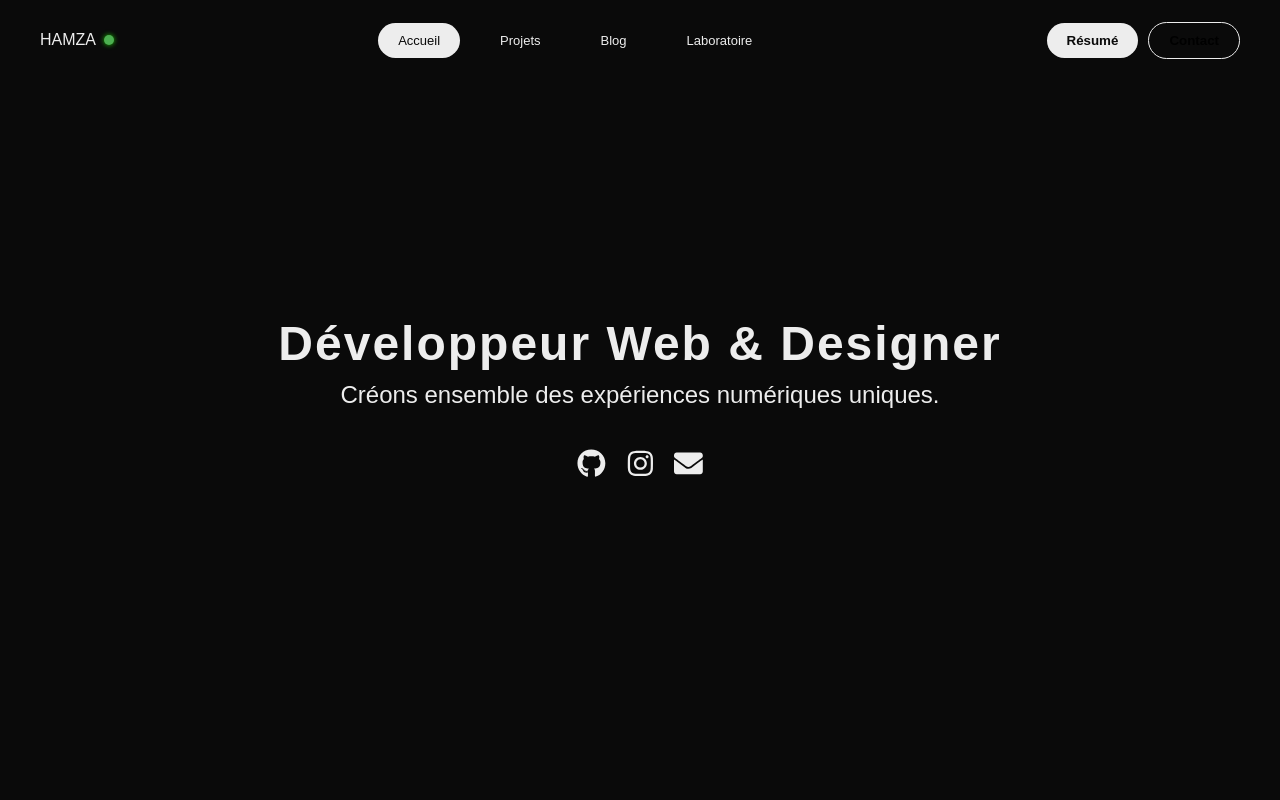
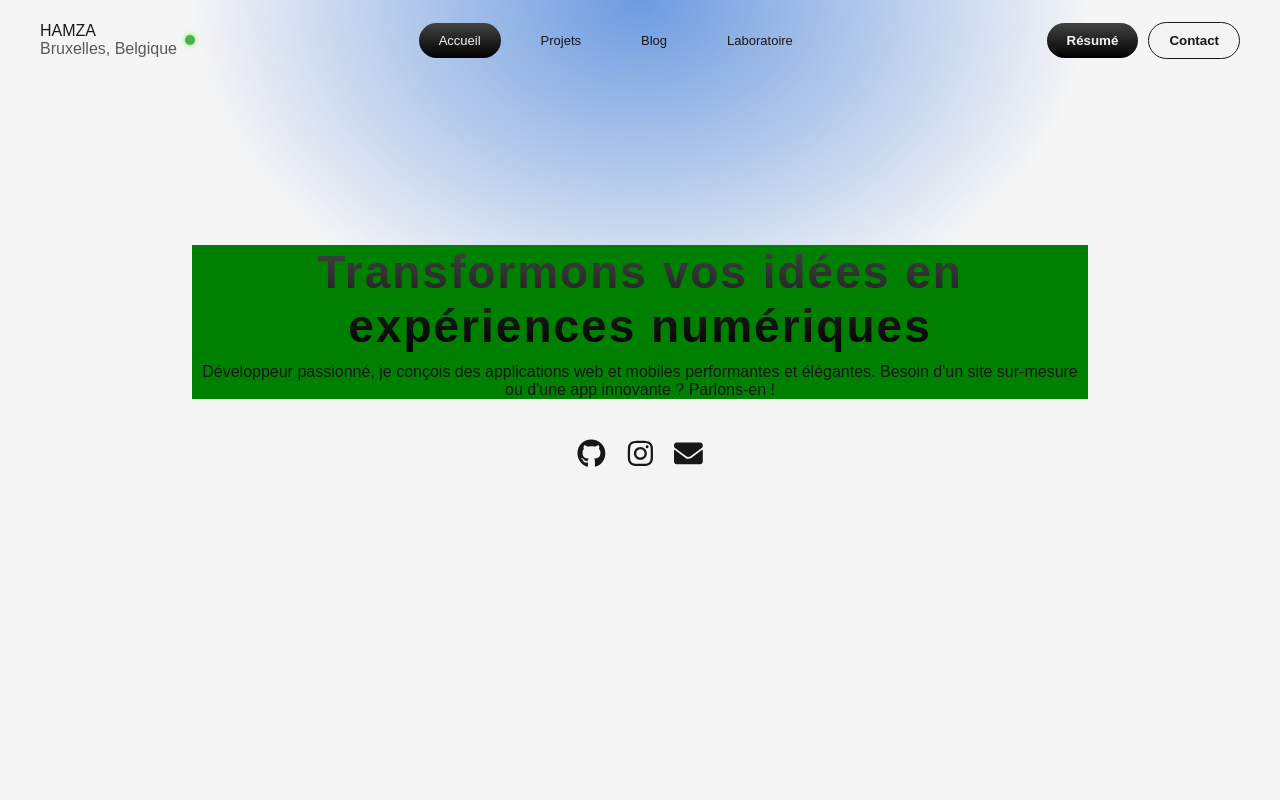
Before and after one commit to HamzaChl/next-portfolio, a Next.js app: page / in a window 1280 px wide. Shown: the top 800 px of the page. Built offline with nearby package versions, Linux system fonts and the light colour scheme.

Commit message:
gsap light effect

```diff
--- a/src/components/Nav2.tsx
+++ b/src/components/Nav2.tsx
@@ -57,7 +57,10 @@ const Nav2 = () => {
     <header className={styles.headerContainer}>
       <nav className={`${styles.navbar} ${scrolled ? styles.scrolled : ""}`}>
         <div className={styles.navLeft}>
+          <div className={styles.wrapper}>
           <div className={styles.logo}>HAMZA</div>
+          <p>Bruxelles, Belgique</p>
+          </div>
           <span
             className={`${styles.statusIndicator} ${isAvailable ? styles.online : styles.offline}`}
           ></span>
--- a/src/pages/index.tsx
+++ b/src/pages/index.tsx
@@ -1,6 +1,6 @@
 "use client";
 
-import { useEffect, useRef, useState } from "react";
+import { useEffect, useRef } from "react";
 import { FaGithub, FaInstagram, FaEnvelope } from "react-icons/fa";
 import gsap from "gsap";
 import styles from "@/styles/Home.module.css";
@@ -9,42 +9,56 @@ const Home = () => {
   const titleRef = useRef(null);
   const subtitleRef = useRef(null);
   const buttonRef = useRef(null);
-  const cursorRef = useRef(null);
-
-  const [isHovered, setIsHovered] = useState(false);
-
+  const lightRef = useRef(null); // Ref pour l'effet lumineux
 
   useEffect(() => {
+    // Animation du texte et du bouton
     gsap.fromTo(
       titleRef.current,
       { y: 50, opacity: 0 },
       { y: 0, opacity: 1, duration: 1, ease: "power3.out" }
     );
+
     gsap.fromTo(
       subtitleRef.current,
       { y: 50, opacity: 0 },
       { y: 0, opacity: 1, duration: 1, delay: 0.3, ease: "power3.out" }
     );
+
     gsap.fromTo(
       buttonRef.current,
       { scale: 0 },
       { scale: 1, duration: 0.5, delay: 0.6, ease: "back.out(1.7)" }
     );
+
+    gsap.to(lightRef.current, {
+      height: "70vh",
+      scale: 1.2,
+      opacity: 0.8,
+      duration: Infinity,
+      ease: "sine.inOut",
+      repeat: -1,
+      yoyo: true,
+      stagger: 0.5,
+    });
+
   }, []);
-
-
 
   return (
     <div className={styles.homeContainer}>
+      {/* Effet lumineux */}
+      <div ref={lightRef} className={styles.lightEffect}></div>
 
-      <h1 ref={titleRef} className={styles.title}>
-        Développeur Web & Designer
-      </h1>
-      <p ref={subtitleRef} className={styles.subtitle}>
-        Créons ensemble des expériences numériques uniques.
-      </p>
+      <div className={styles.subContainer}>
+        <h1 ref={titleRef} className={styles.title}>
+          Transformons vos idées en <br />expériences numériques
+        </h1>
+        <p ref={subtitleRef} className={styles.subtitle}>
+          Développeur passionné, je conçois des applications web et mobiles performantes et élégantes. Besoin d'un site sur-mesure ou d'une app innovante ? Parlons-en !
+        </p>
+      </div>
 
-
+      {/* Icônes réseaux sociaux */}
       <div className={styles.socials}>
         <a href="https://github.com/HamzaChl" target="_blank">
           <FaGithub />
--- a/src/styles/Home.module.css
+++ b/src/styles/Home.module.css
@@ -1,5 +1,5 @@
 .homeContainer {
-    height: 100vh;
+    height: 90vh;
     display: flex;
     flex-direction: column;
     justify-content: center;
@@ -12,15 +12,27 @@
 }
 
 .title {
-    font-size: 3rem;
+    font-size: 4rem;
     font-weight: bold;
     letter-spacing: 2px;
+    background: -webkit-linear-gradient(to right, #182848, #4b6cb7);
+    background: linear-gradient(to top, #000000, #434343);
+    /* Chrome 10-25, Safari 5.1-6 */
+
+    -webkit-background-clip: text;
+    -webkit-text-fill-color: transparent;
 }
 
+
 .subtitle {
-    font-size: 1.5rem;
+
     margin-top: 10px;
-    opacity: 0.8;
+    opacity: 0.7;
+}
+
+.subContainer {
+    width: 70%;
+
 }
 
 
@@ -69,7 +81,33 @@
     transition: transform 0.2s ease-out;
 }
 
+.lightEffect {
+    position: absolute;
+    top: 0;
+    width: 100%;
+    left: 50%;
+    transform: translateX(-50%);
+    height: 60vh;
+    background: radial-gradient(ellipse at top, rgba(20, 96, 211, 0.6) 0%, rgba(255, 255, 255, 0.2) 50%, transparent 100%);
+    pointer-events: none;
+    z-index: -1;
+}
+
 .cursorHover {
     transform: scale(2);
     background: red;
 }
+
+@media (max-width: 1350px) {
+
+    .subContainer {
+        background-color: green;
+    }
+
+    .title {
+        font-size: 46px;
+        font-weight: bold;
+        letter-spacing: 2px;
+        text-align: center;
+    }
+}
--- a/src/styles/Nav2.module.css
+++ b/src/styles/Nav2.module.css
@@ -13,12 +13,13 @@
     height: 80px;
 }
 
-/* Lorsque la page est scrollée */
 .scrolled {
     backdrop-filter: blur(10px);
-    background: var(--background);
+    background: rgba(var(--background-rgb), 1.0);
+    background-color: #f3f3f3c5;
     padding: 10px 40px;
-    box-shadow: 0px 5px 10px var(--background);
+    box-shadow: 0px 5px 10px rgba(var(--background-rgb), 0.9);
+
 }
 
 .navLinks {
@@ -41,7 +42,7 @@
 .navLinks li a:hover,
 .navLinks .active {
     color: var(--background);
-    background-color: var(--foreground);
+    background: linear-gradient(to top, #000000, #434343);
 }
 
 .ctaButton,
@@ -53,7 +54,7 @@
 }
 
 .ctaButton {
-    background-color: var(--foreground);
+    background: linear-gradient(to top, #000000, #434343);
     color: var(--background);
     border: none;
     cursor: pointer;
@@ -67,13 +68,19 @@
 .ctaButton2 {
     background-color: var(--background);
     border: 1px solid var(--foreground);
+    color: var(--foreground);
     /* border: none; */
     cursor: pointer;
     margin-left: 10px;
 }
 
+.wrapper {
+    display: flex;
+    flex-direction: column;
+}
+
 .ctaButton2:hover {
-    background-color: var(--foreground);
+    background: linear-gradient(to top, #000000, #434343);
     color: var(--background);
 }
 
--- a/src/styles/globals.css
+++ b/src/styles/globals.css
@@ -1,18 +1,20 @@
 :root {
-  --background: #0a0a0a;
-  --foreground: #ededed;
+  /* --background: #0a0a0a;
+  --foreground: #ededed; */
+  --background: #f3f3f3;
+  --foreground: #171717;
 }
 
 
-/* [data-theme="light"] {
+[data-theme="light"] {
   --background: #ffffff;
   --foreground: #171717;
-} */
+}
 
-[data-theme="dark"] {
+/* [data-theme="dark"] {
   --background: #0a0a0a;
   --foreground: #ededed;
-}
+} */
 
 body {
   background-color: var(--background);
```
Also changed, not shown: src/components/ProjectGrid2.tsx (+16 -1 lines), src/pages/projects/[slug].tsx (+22 -2 lines), src/styles/Project.module.css (+19 -0 lines).
